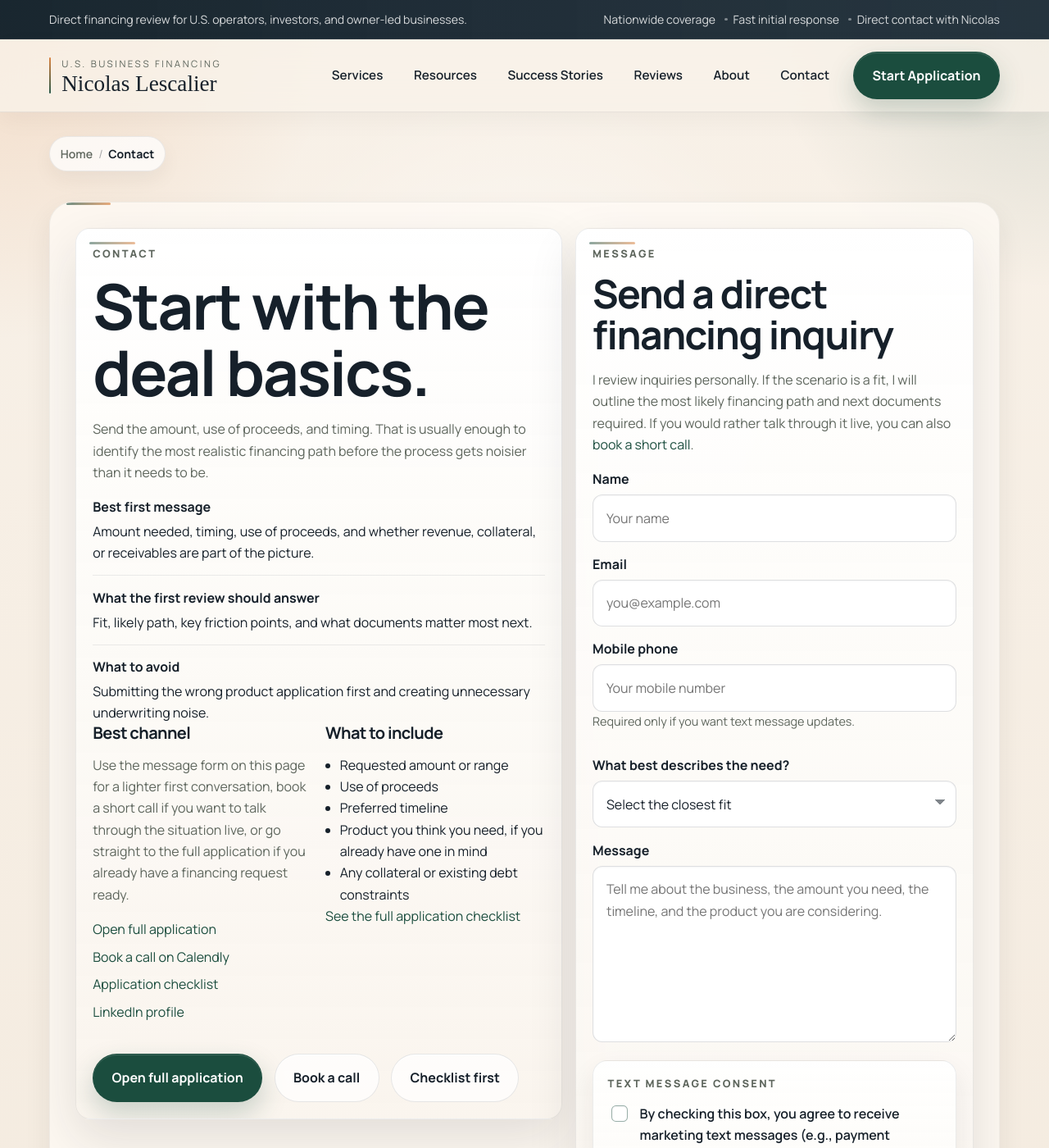
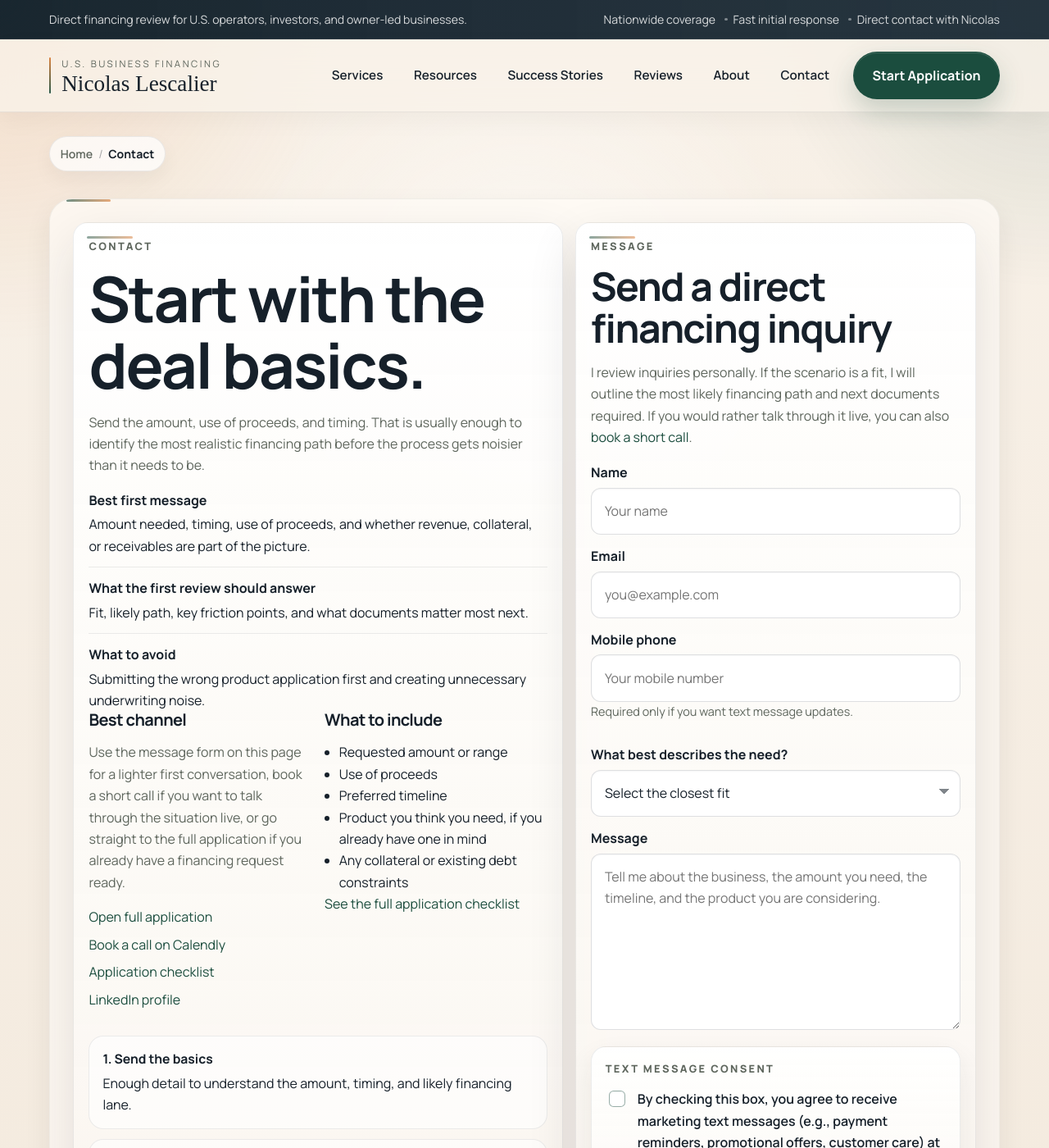
Before and after one commit to lescalier93/nicolaslescalier, a Jekyll site: the page built from contact.md, in a window 1280 px wide and 1400 px high. Shown: the whole window at 82% size. Built offline with Jekyll 4.4.1, drawn with Linux system fonts in a browser that asks for light colours; some web fonts are replaced; some of the changed text lies outside the part shown.

Commit message:
fix: tighten spacing across core pages

```diff
--- a/assets/css/style.css
+++ b/assets/css/style.css
@@ -450,8 +450,8 @@
 .cta-row {
   display: flex;
   flex-wrap: wrap;
-  gap: 0.9rem;
-  margin-top: 1.35rem;
+  gap: 0.8rem;
+  margin-top: 1.15rem;
 }
 
 .hero-note {
@@ -576,8 +576,8 @@
 .section {
   position: relative;
   overflow: hidden;
-  margin-top: 1.35rem;
-  padding: clamp(1.35rem, 2.6vw, 1.95rem);
+  margin-top: 1.1rem;
+  padding: clamp(1.2rem, 2.35vw, 1.75rem);
   border-radius: var(--radius-lg);
   background: rgba(255, 251, 246, 0.76);
   border: 1px solid rgba(22, 32, 42, 0.06);
@@ -613,7 +613,7 @@
 .contact-card,
 .contact-form,
 .cta-panel {
-  padding: 1.25rem;
+  padding: 1.15rem;
 }
 
 .service-card,
@@ -812,14 +812,32 @@
 .split {
   display: grid;
   grid-template-columns: 1.1fr 0.9fr;
-  gap: 1rem;
-  align-items: start;
+  gap: 0.9rem;
+  align-items: stretch;
+}
+
+.split > .panel,
+.split > .proof-card,
+.split > .contact-card,
+.split > .contact-form,
+.split > .cta-panel {
+  display: flex;
+  flex-direction: column;
+  height: 100%;
+}
+
+.split > .panel .cta-row,
+.split > .proof-card .cta-row,
+.split > .contact-card .cta-row,
+.split > .cta-panel .cta-row {
+  margin-top: auto;
+  padding-top: 1rem;
 }
 
 .feature-list {
   display: grid;
-  gap: 0.85rem;
-  margin-top: 1rem;
+  gap: 0.75rem;
+  margin-top: 0.9rem;
 }
 
 .feature-item {
@@ -843,11 +861,11 @@
 .step-grid {
   display: grid;
   grid-template-columns: repeat(3, minmax(0, 1fr));
-  gap: 1rem;
+  gap: 0.9rem;
 }
 
 .step-card {
-  padding: 1.25rem;
+  padding: 1.1rem;
   border-radius: var(--radius-md);
   border: 1px solid rgba(22, 32, 42, 0.08);
   background:
@@ -879,18 +897,19 @@
 .section-band {
   display: grid;
   grid-template-columns: minmax(0, 1.2fr) minmax(280px, 0.8fr);
-  gap: 1rem;
-  align-items: start;
+  gap: 0.9rem;
+  align-items: stretch;
 }
 
 .section-band__panel {
   position: relative;
   overflow: hidden;
-  padding: 1.55rem;
+  padding: 1.4rem;
   border-radius: var(--radius-md);
   background: linear-gradient(135deg, rgba(22, 32, 42, 0.96), rgba(31, 54, 69, 0.94));
   color: #fff;
   box-shadow: var(--shadow);
+  height: 100%;
 }
 
 .section-band__panel::after {
@@ -928,11 +947,12 @@
 
 .mini-grid {
   display: grid;
-  gap: 1rem;
+  gap: 0.9rem;
+  align-content: start;
 }
 
 .mini-card {
-  padding: 1rem;
+  padding: 0.95rem;
   border-radius: var(--radius-md);
   border: 1px solid rgba(22, 32, 42, 0.08);
   background: rgba(255, 255, 255, 0.84);
@@ -970,11 +990,11 @@
 
 .signal-list {
   display: grid;
-  gap: 0.85rem;
+  gap: 0.75rem;
 }
 
 .signal-list div {
-  padding-bottom: 0.85rem;
+  padding-bottom: 0.75rem;
   border-bottom: 1px solid rgba(22, 32, 42, 0.08);
 }
 
@@ -990,7 +1010,7 @@
 
 .contact-form form {
   display: grid;
-  gap: 0.9rem;
+  gap: 0.8rem;
 }
 
 .form-honeypot {
@@ -1004,7 +1024,7 @@
 }
 
 .notice-card {
-  padding: 1.05rem 1.1rem;
+  padding: 1rem 1.05rem;
   border-radius: var(--radius-md);
   border: 1px solid rgba(22, 32, 42, 0.08);
   background: linear-gradient(180deg, rgba(255, 255, 255, 0.92), rgba(249, 244, 237, 0.82));
@@ -1067,8 +1087,13 @@
 
 .application-frame {
   display: grid;
-  gap: 1rem;
-  margin-top: 1rem;
+  gap: 0.9rem;
+  margin-top: 0.9rem;
+}
+
+.tool-shell > .section,
+.tool-shell > .calculator-container {
+  margin-top: 0;
 }
 
 .application-intro-card {
--- a/contact.md
+++ b/contact.md
@@ -42,6 +42,20 @@
           <li>Any collateral or existing debt constraints</li>
         </ul>
         <p><a href="/application-checklist/">See the full application checklist</a></p>
+      </div>
+    </div>
+    <div class="feature-list">
+      <div class="feature-item">
+        <strong>1. Send the basics</strong>
+        <span>Enough detail to understand the amount, timing, and likely financing lane.</span>
+      </div>
+      <div class="feature-item">
+        <strong>2. Get a real fit read</strong>
+        <span>Pressure-test structure, timing, and document needs before the process gets noisier.</span>
+      </div>
+      <div class="feature-item">
+        <strong>3. Move to the cleanest next step</strong>
+        <span>Stay with a message, move into the full application, or book a call if live review is the fastest path.</span>
       </div>
     </div>
     <div class="cta-row">
@@ -126,23 +140,3 @@
     </form>
   </div>
 </section>
-
-<section class="section">
-  <div class="step-grid">
-    <article class="step-card">
-      <span class="step-card__number">1</span>
-      <h3>Send the basics</h3>
-      <p>Enough detail to understand the situation without overloading the first conversation.</p>
-    </article>
-    <article class="step-card">
-      <span class="step-card__number">2</span>
-      <h3>Get a fit read</h3>
-      <p>Identify whether the structure, timing, and repayment profile make sense before deeper process begins.</p>
-    </article>
-    <article class="step-card">
-      <span class="step-card__number">3</span>
-      <h3>Prepare the request cleanly</h3>
-      <p>Move toward the right documents and the right product rather than a rushed, noisy application path.</p>
-    </article>
-  </div>
-</section>
```
Also changed, not shown: merchant-cash-advance-calculator.html (+9 -9 lines), term-loan-calculator.html (+17 -13 lines).
